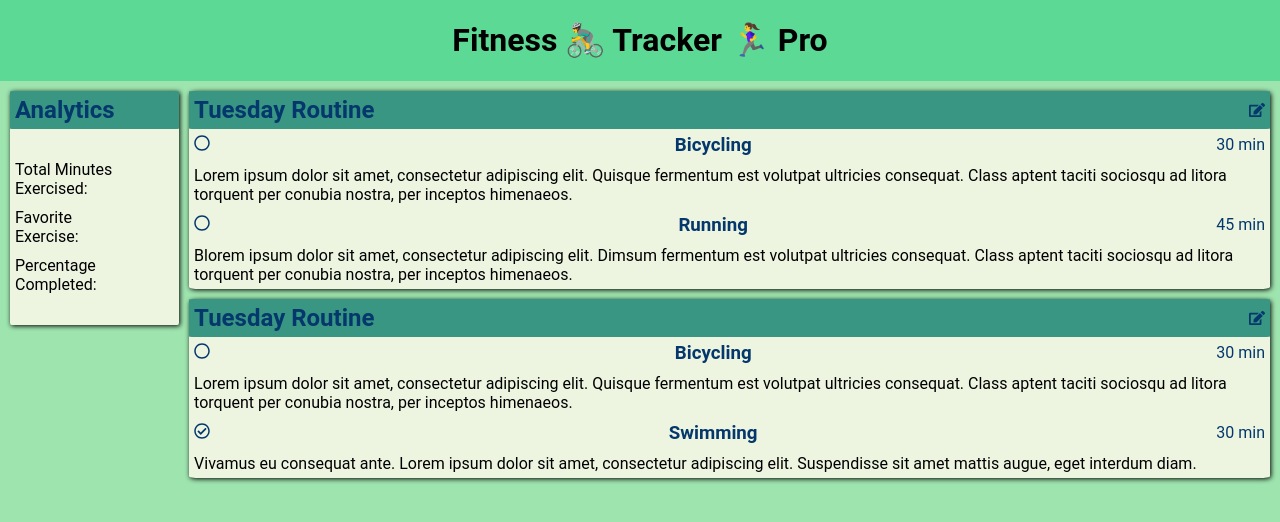
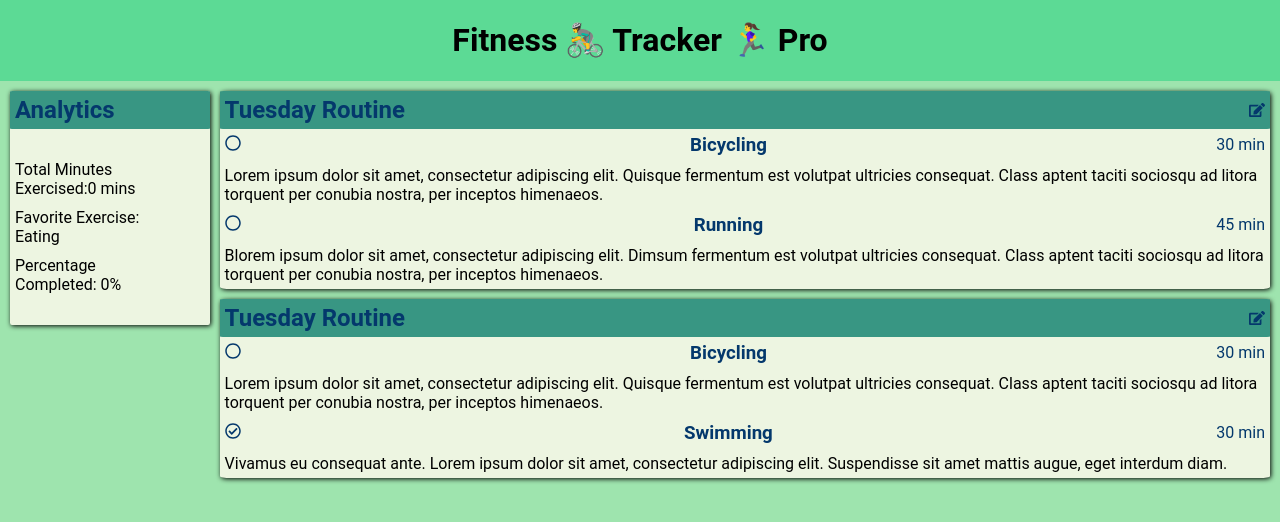
Before and after one commit to dwyfrequency/react-fitness-tracker, a React (Create React App) app: page / in a window 1280 px wide. Shown: the top 522 px of the page. Built offline with nearby package versions, Linux system fonts and the light colour scheme.

Commit message:
need to fix analytics functions

```diff
--- a/src/App.js
+++ b/src/App.js
@@ -28,6 +28,10 @@ function App() {
         setWorkouts(workoutsArr);
       });
   }, []);
+
+  // useEffect(() => {
+  //   calcAnalytics;
+  // }, [calcAnalytics, workouts]);
 
   const calcAnalytics = () => {
     const exerciseCounter = {};
@@ -98,7 +102,7 @@ function App() {
     <div className="App">
       <NavBar />
       <div id="container">
-        <SidebarAnalytics />
+        <SidebarAnalytics analytics={analytics} />
         <WorkoutLog workouts={workouts} toggleCompleted={toggleCompleted} />
       </div>
     </div>
--- a/src/SidebarAnalytics.js
+++ b/src/SidebarAnalytics.js
@@ -1,6 +1,8 @@
 import React from 'react';
 
-export const SidebarAnalytics = props => {
+export const SidebarAnalytics = ({
+  analytics: { totalMinutes, favoriteExercise, percentageCompleted },
+}) => {
   return (
     <div id="analytics">
       <div>
@@ -9,15 +11,15 @@ export const SidebarAnalytics = props => {
         </div>
         <dl id="analytics-list">
           <div>
-            <dt>Total Minutes Exercised:</dt>
+            <dt>Total Minutes Exercised:{totalMinutes} mins</dt>
             <dd id="total-minutes" />
           </div>
           <div>
-            <dt>Favorite Exercise:</dt>
+            <dt>Favorite Exercise: {favoriteExercise}</dt>
             <dd id="favorite-exercise" />
           </div>
           <div>
-            <dt>Percentage Completed:</dt>
+            <dt>Percentage Completed: {percentageCompleted}%</dt>
             <dd id="percentage-completed" />
           </div>
         </dl>
```
